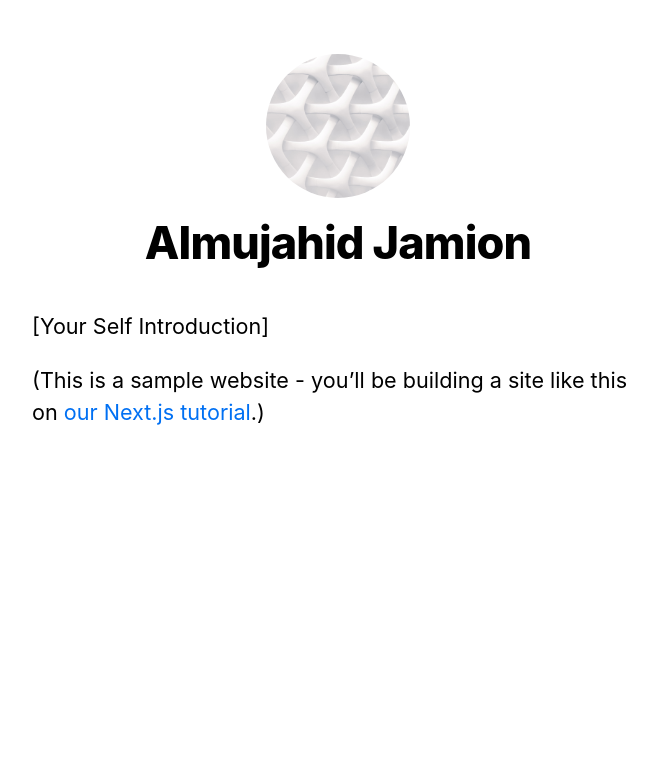
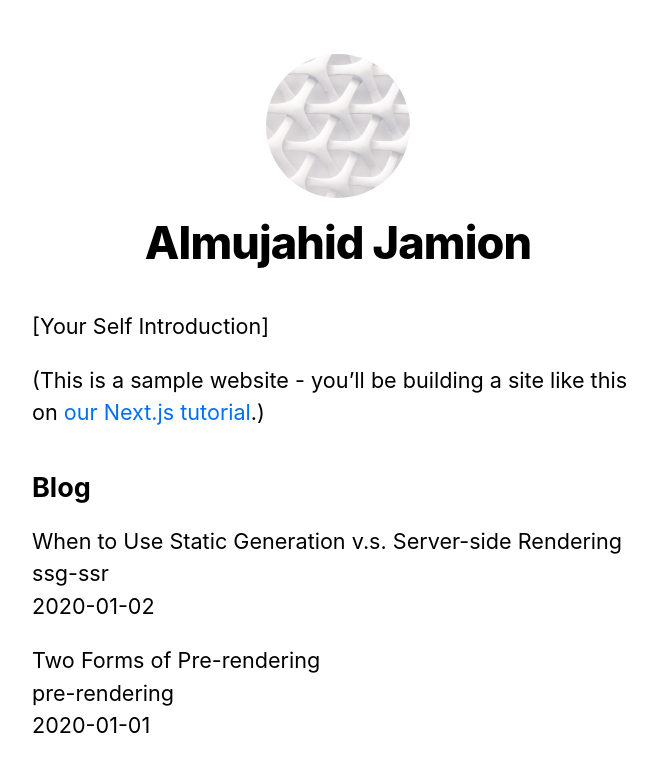
Before and after one commit to firemelon96/nextjs-blog, a Next.js app: page / in a window 1280 px wide. Shown: the top 772 px of the page, without its empty margins (302-959 px from the left). Built offline with nearby package versions, Linux system fonts and the light colour scheme.

Commit message:
Created an md files and fetched the external data and rendered to index page

```diff
--- /dev/null
+++ b/lib/posts.js
@@ -0,0 +1,35 @@
+import fs from "fs";
+import path from "path";
+import matter from "gray-matter";
+
+const postsDirectory = path.join(process.cwd(), "posts");
+
+export function getSortedPostsData() {
+  // Get file names under /posts
+  const fileNames = fs.readdirSync(postsDirectory);
+  const allPostsData = fileNames.map((fileName) => {
+    // Remove ".md" from file name to get id
+    const id = fileName.replace(/\.md$/, "");
+
+    // Read markdown file as string
+    const fullPath = path.join(postsDirectory, fileName);
+    const fileContents = fs.readFileSync(fullPath, "utf8");
+
+    // Use gray-matter to parse the post metadata section
+    const matterResult = matter(fileContents);
+
+    // Combine the data with the id
+    return {
+      id,
+      ...matterResult.data,
+    };
+  });
+  // Sort posts by date
+  return allPostsData.sort((a, b) => {
+    if (a.date < b.date) {
+      return 1;
+    } else {
+      return -1;
+    }
+  });
+}
--- a/package.json
+++ b/package.json
@@ -6,6 +6,7 @@
     "start": "next start"
   },
   "dependencies": {
+    "gray-matter": "^4.0.3",
     "next": "latest",
     "react": "18.2.0",
     "react-dom": "18.2.0"
--- a/pages/index.js
+++ b/pages/index.js
@@ -3,8 +3,18 @@ import Link from "next/link";
 import styles from "../styles/Home.module.css";
 import utilStyles from "../styles/utils.module.css";
 import Layout, { siteTitle } from "../components/layout";
+import { getSortedPostsData } from "../lib/posts";
 
-export default function Home() {
+export async function getStaticProps() {
+  const allPostsData = getSortedPostsData();
+  return {
+    props: {
+      allPostsData,
+    },
+  };
+}
+
+export default function Home({ allPostsData }) {
   return (
     <Layout home>
       <Head>
@@ -17,6 +27,19 @@ export default function Home() {
           <a href="https://nextjs.org/learn">our Next.js tutorial</a>.)
         </p>
       </section>
+      <section className={`${utilStyles.headingMd} ${utilStyles.padding1px}`}>
+        <h2 className={utilStyles.headingLg}>Blog</h2>
+        <ul className={utilStyles.list}>
+          {allPostsData.map(({ id, date, title }) => (
+            <li className={utilStyles.listItem} key={id}>
+              {title}
+              <br />
+              {id} <br />
+              {date}
+            </li>
+          ))}
+        </ul>
+      </section>
     </Layout>
   );
 }
--- /dev/null
+++ b/posts/pre-rendering.md
@@ -0,0 +1,11 @@
+---
+title: "Two Forms of Pre-rendering"
+date: "2020-01-01"
+---
+
+Next.js has two forms of pre-rendering: **Static Generation** and **Server-side Rendering**. The difference is in **when** it generates the HTML for a page.
+
+- **Static Generation** is the pre-rendering method that generates the HTML at **build time**. The pre-rendered HTML is then _reused_ on each request.
+- **Server-side Rendering** is the pre-rendering method that generates the HTML on **each request**.
+
+Importantly, Next.js lets you **choose** which pre-rendering form to use for each page. You can create a "hybrid" Next.js app by using Static Generation for most pages and using Server-side Rendering for others.
--- /dev/null
+++ b/posts/ssg-ssr.md
@@ -0,0 +1,19 @@
+---
+title: "When to Use Static Generation v.s. Server-side Rendering"
+date: "2020-01-02"
+---
+
+We recommend using **Static Generation** (with and without data) whenever possible because your page can be built once and served by CDN, which makes it much faster than having a server render the page on every request.
+
+You can use Static Generation for many types of pages, including:
+
+- Marketing pages
+- Blog posts
+- E-commerce product listings
+- Help and documentation
+
+You should ask yourself: "Can I pre-render this page **ahead** of a user's request?" If the answer is yes, then you should choose Static Generation.
+
+On the other hand, Static Generation is **not** a good idea if you cannot pre-render a page ahead of a user's request. Maybe your page shows frequently updated data, and the page content changes on every request.
+
+In that case, you can use **Server-Side Rendering**. It will be slower, but the pre-rendered page will always be up-to-date. Or you can skip pre-rendering and use client-side JavaScript to populate data.
```
Also changed, not shown: 1 other file (tests, documents, lock files or other folders).
